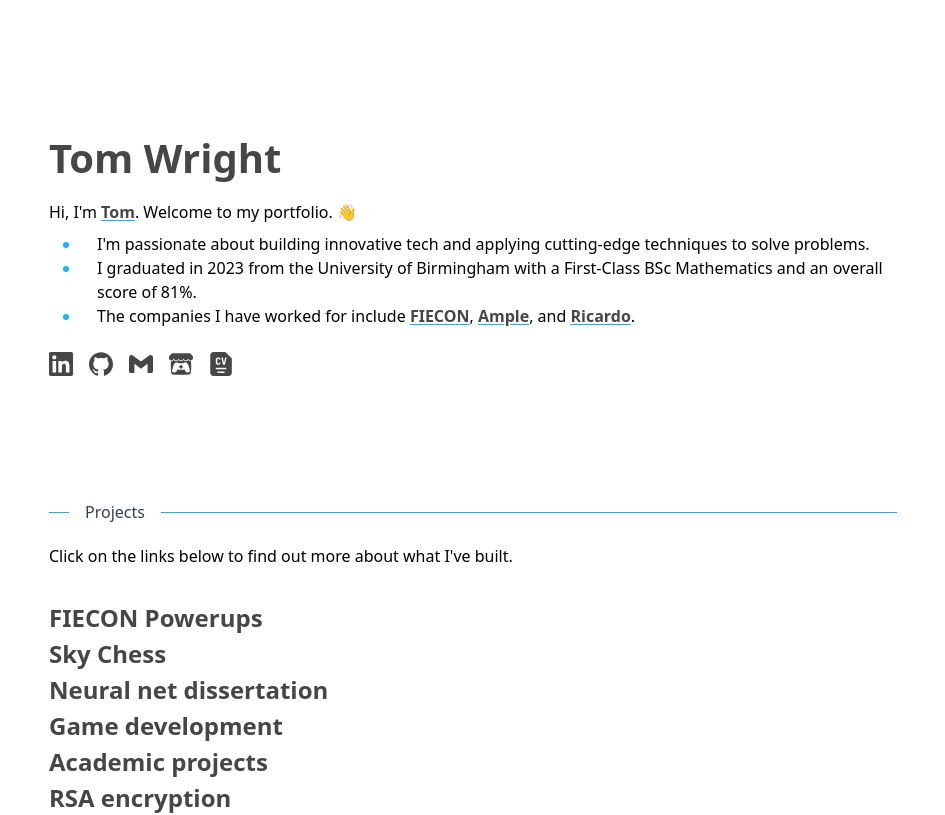
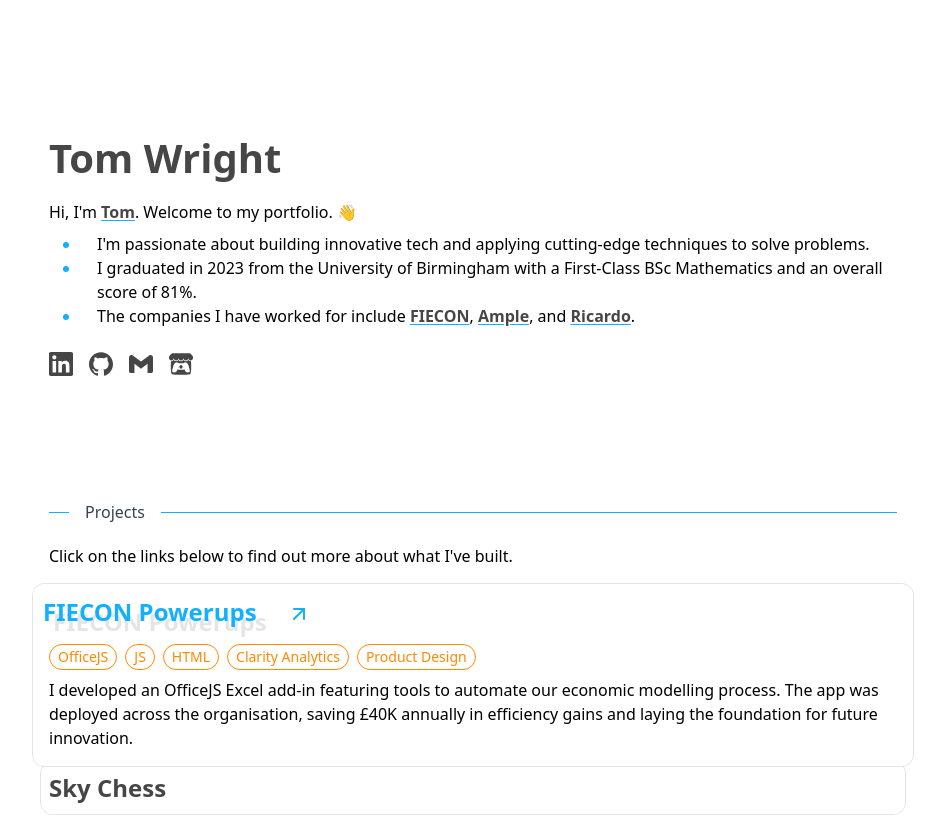
Before and after one commit to wrightom/toms-portfolio, a React (Vite) app: page / in a window 1280 px wide. Shown: the top 815 px of the page, without its empty margins (167-1112 px from the left). Built offline with nearby package versions, Linux system fonts and the light colour scheme.

Commit message:
Kamal quick tweaks

```diff
--- a/src/App.tsx
+++ b/src/App.tsx
@@ -27,10 +27,10 @@
 // }
 
 
-function Project({ project }: { project: ProjectData }) {
+function Project({ project, activeDefault = false }: { project: ProjectData, activeDefault?: boolean }) {
 
 
-  const [active, setActive] = useState(false);
+  const [active, setActive] = useState(activeDefault);
   const [activating, setActivating] = useState(false);
 
   // desktop interactions
@@ -67,6 +67,8 @@
     }
   }
 
+  const onMouseOver = () => { if (!isMobile && !active) activate() };
+
   // close project when user clicks outside
 
   // ref to check self click
@@ -95,7 +97,7 @@
   return (
 
     <a ref={selfRef} href={project.link} title={project.linkDescr} target="_blank" rel="noopener noreferrer" className={cat("group title-container relative",
-    ) + (active || activating ? " active" : "")} onMouseEnter={handleMouseEnter} onMouseLeave={handleMouseLeave} onClick={handleClick}>
+    ) + (active || activating ? " active" : "")} onMouseMove={onMouseOver} onMouseEnter={handleMouseEnter} onMouseLeave={handleMouseLeave} onClick={handleClick}>
       <div className="flex gap-5 items-center">
         <h2 className={"title smooth"}>{project.name}</h2>
         <div className="text-primarylight"><svg xmlns="http://www.w3.org/2000/svg" viewBox="0 0 24 24" fill="none" stroke="currentColor" strokeWidth="2" strokeLinecap="round" strokeLinejoin="round" className={`h-6 w-6 transition-all delay-150 duration-200 ${active ? "translate-x-1 -translate-y-1 opacity-100" : "opacity-0"}`}><path d="M7 7h10v10"></path><path d="M7 17 17 7"></path></svg></div>
@@ -116,10 +118,12 @@
         <p>{project.descr}</p>
       </div>
       <div className={cat(
-        active ? "ring-black/10 shadow-lg" : "ring-transparent",
-        active ? "opacity-100" : "opacity-0",
+        "ring-black/10",
+        // active ? "ring-black/10 shadow-lg" : "ring-transparent",
+        // active ? "opacity-100" : "opacity-0",
         "pointer-events-none",
-        "absolute -inset-4 -z-5",
+        "absolute -z-5",
+        active ? "-inset-4" : "-inset-2",
         "bg-white/80 backdrop-blur-[2px]",
         "ring-1 rounded-xl",
         "transition-all delay-0 group-hover:delay-300 duration-700",
@@ -166,9 +170,9 @@
         <p>Click on the links below to find out more about what I've built.</p>
       </div>
 
-      <div className="projects-container flex flex-col gap-0 mt-5">
+      <div className="projects-container flex flex-col gap-5 mt-5">
         {projects.map((project: ProjectData, index: number) => (
-          <Project project={project} key={index} />
+          <Project project={project} key={index} activeDefault={index == 0} />
         ))}
       </div>
 
--- a/src/components/LinkIcons.tsx
+++ b/src/components/LinkIcons.tsx
@@ -95,7 +95,7 @@
 
           </Link>
         </div>
-        <div>
+        {/* <div>
           <Link
             href="https://tomwright.io/cv"
             title="CV"
@@ -110,7 +110,7 @@
             </svg>
 
           </Link>
-        </div>
+        </div> */}
       </div>
 
       <ToastContainer />
```
